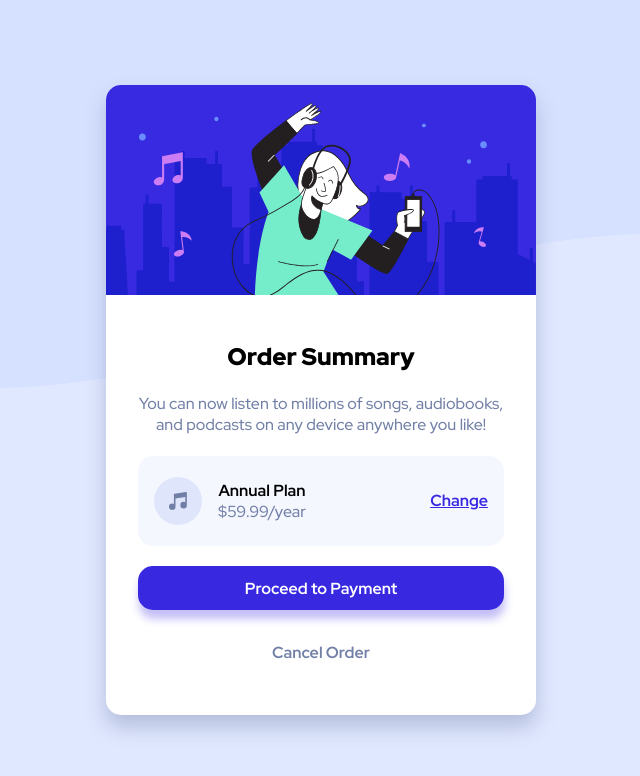
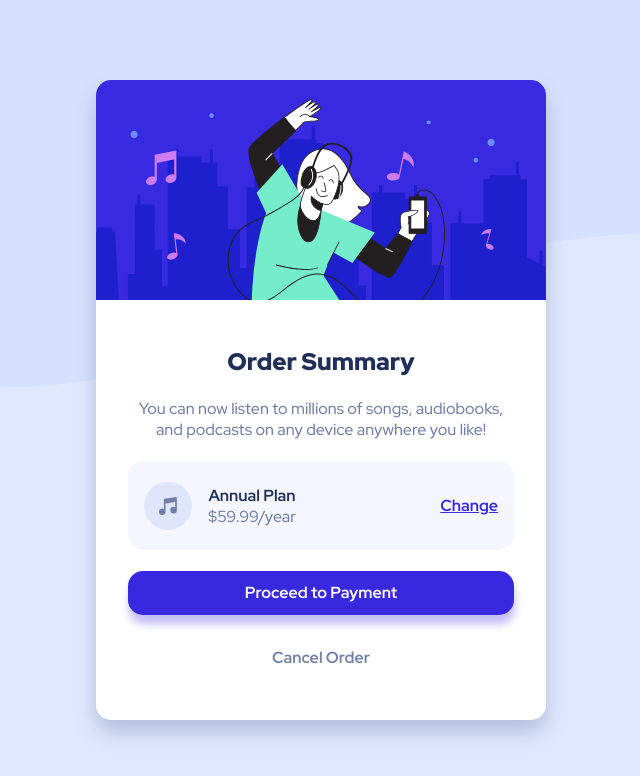
Before and after one commit to yoshibousama/FM-tutorial-3-Order-summary-Card, a plain HTML site: page index.html in a window 1280 px wide. Shown: the whole page, without its empty margins (319-959 px from the left). Drawn offline with Linux system fonts and the light colour scheme.

Commit message:
end project

```diff
--- a/css/style.css
+++ b/css/style.css
@@ -8,7 +8,6 @@
   --Desaturated-blue: hsl(224, 23%, 55%);
   --Dark-blue: hsl(223, 47%, 23%);
   --white: #fff;
-  --black: #000;
   --fs: 16px;
   --fw-500: 500;
   --fw-700: 700;
@@ -25,7 +24,7 @@
 body {
   font-family: "Red Hat Display", sans-serif;
   font-size: var(--fs);
-  color: var(--black);
+  color: var(--Dark-blue);
   font-weight: var(--fw-500);
 }
 .card-text h2 {
@@ -37,7 +36,7 @@ body {
   transition: all 0.2s ease-in-out;
 }
 .card-price p:first-child {
-  color: var(--black);
+  color: var(--Dark-blue);
   font-weight: var(--fw-700);
 }
 .card-price a {
@@ -70,7 +69,7 @@ main {
 }
 .card {
   background-color: var(--white);
-  width: 430px;
+  width: 450px;
   border-radius: var(--radius);
   box-shadow: 0px 12px 20px 0px rgba(114, 128, 167, 0.4);
 }
```
